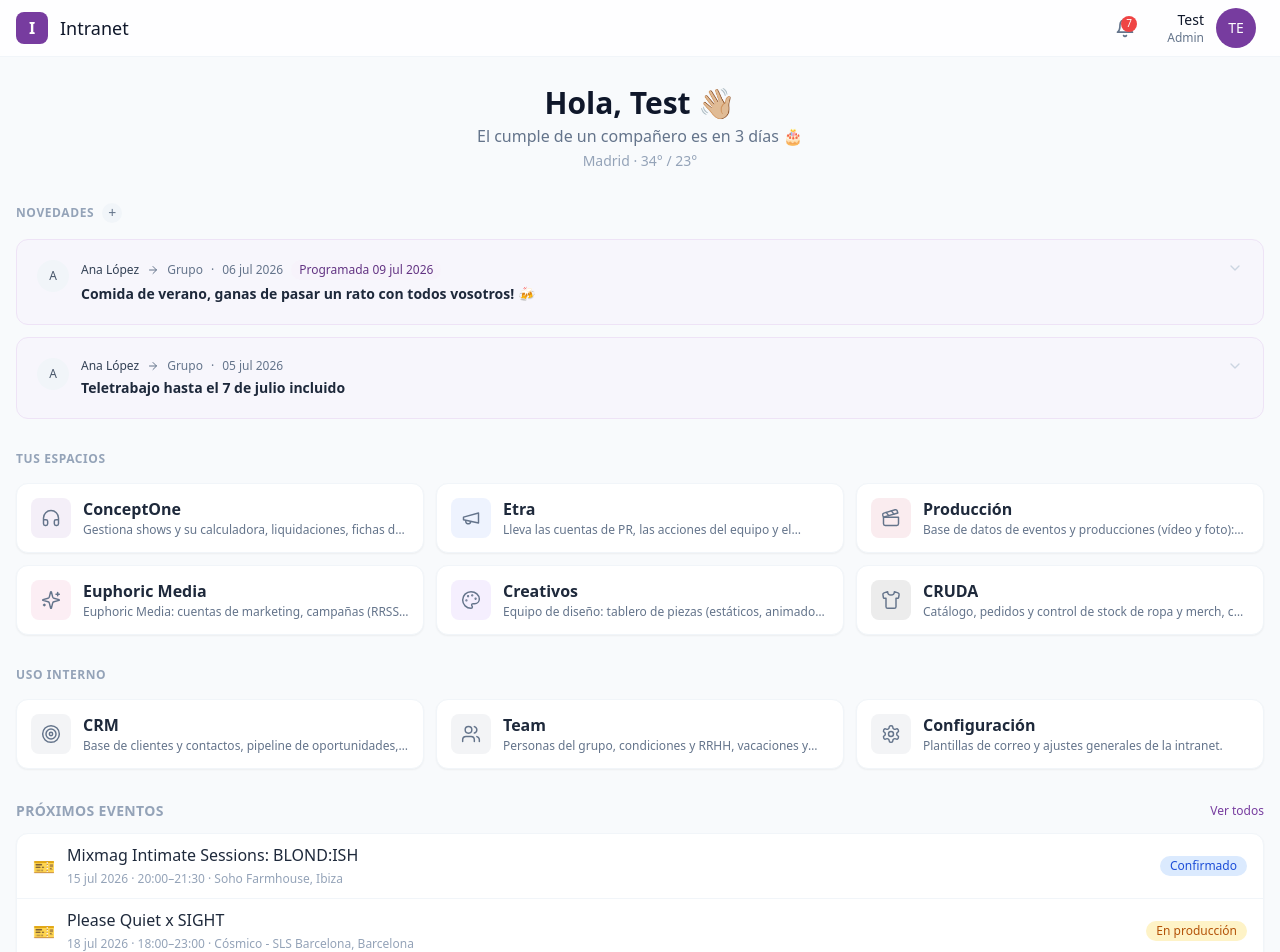
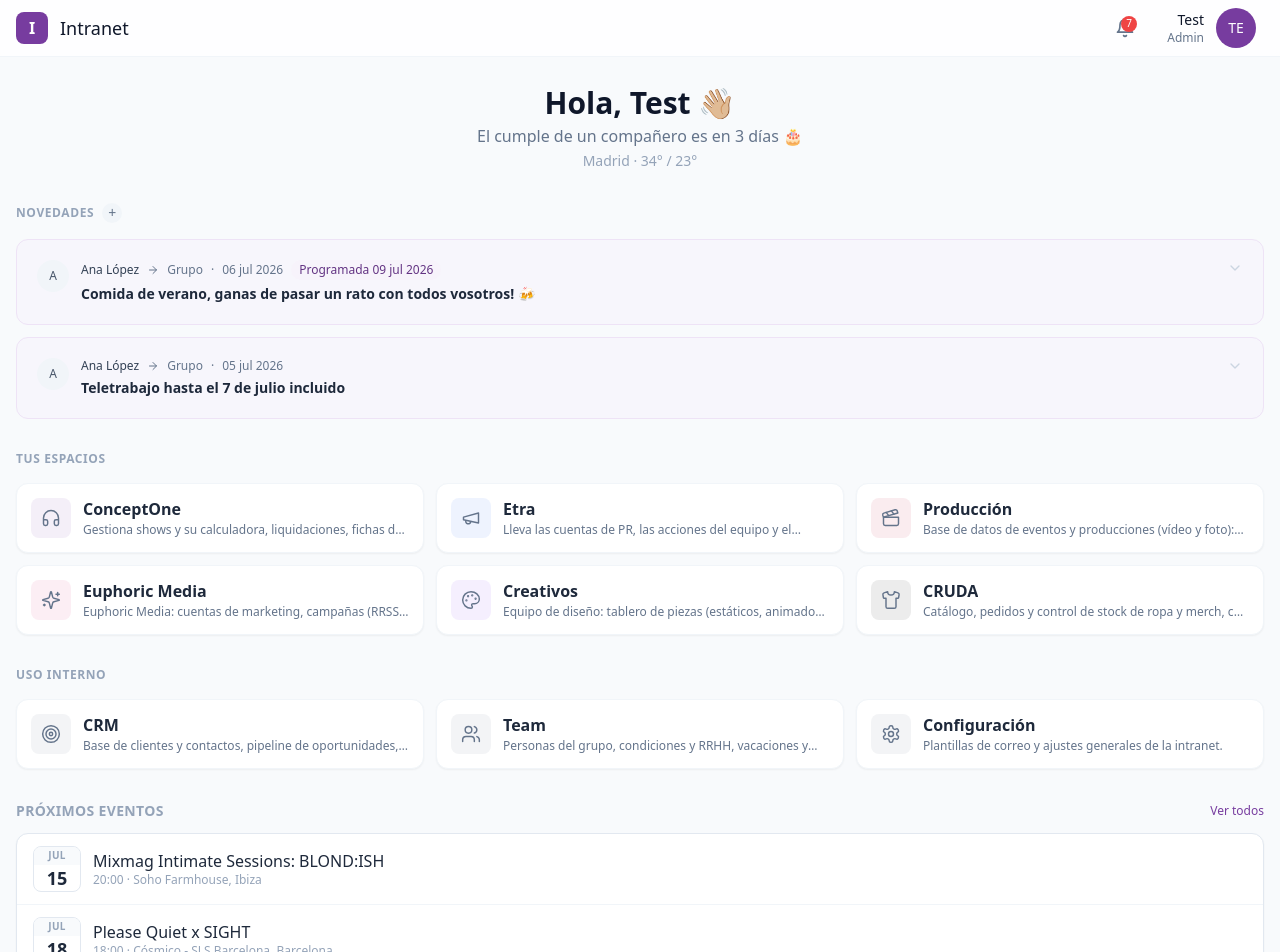
Before and after one commit to Arian1192/intranet-boilerplate, a React (Vite) app: page / in a window 1280 px wide. Shown: the top 952 px of the page. Built offline with nearby package versions, Linux system fonts and the light colour scheme.

Commit message:
feat(home): events column — date badge, no status chips, start-time subtitle

```diff
--- a/src/features/dashboard/UpcomingEvents.tsx
+++ b/src/features/dashboard/UpcomingEvents.tsx
@@ -1,4 +1,4 @@
-import { Badge } from '@/components/ui';
+import { DateBadge } from '@/components/ui';
 import type { Event } from '@/types';
 import { Link } from 'react-router';
 
@@ -6,43 +6,35 @@ export interface UpcomingEventsProps {
   events: Event[];
 }
 
-const STATUS_META: Record<Event['status'], { label: string; variant: 'blue' | 'amber' | 'neutral' }> = {
-  confirmed: { label: 'Confirmado', variant: 'blue' },
-  'in-production': { label: 'En producción', variant: 'amber' },
-  tentative: { label: 'Tentativo', variant: 'neutral' },
-};
-
 export function UpcomingEvents({ events }: UpcomingEventsProps) {
   return (
-    <section className="mb-8">
+    <section className="min-w-0">
       <div className="mb-3 flex items-center justify-between">
         <h2 className="text-sm font-semibold uppercase tracking-wide text-slate-400">
           Próximos eventos
         </h2>
-        <Link to="/produccion" className="text-xs text-brand-600 hover:underline">
+        <Link to="/produccion" className="shrink-0 text-xs text-brand-600 hover:underline">
           Ver todos
         </Link>
       </div>
-      <ul className="divide-y divide-slate-100 overflow-hidden rounded-xl border border-slate-100 bg-white shadow-sm">
+      <ul className="divide-y divide-slate-100 overflow-hidden rounded-xl border border-slate-200 bg-white shadow-sm">
         {events.map((event) => {
-          const status = STATUS_META[event.status];
+          const start = event.timeRange.split(/[–-]/)[0].trim();
           return (
             <li key={event.id}>
-              <Link to={`/produccion/${event.id}`} className="block hover:bg-slate-50">
-                <div className="flex items-center gap-3 px-4 py-2.5">
-                  <span className="text-lg">🎫</span>
-                  <span className="min-w-0 flex-1">
-                    <span className="block truncate font-medium text-slate-800">
-                      {event.title}
-                    </span>
-                    <span className="text-xs text-slate-400">
-                      {event.date} · {event.timeRange} · {event.location}
-                    </span>
+              <Link
+                to={`/produccion/${event.id}`}
+                className="flex items-center gap-3 px-4 py-3 hover:bg-slate-50"
+              >
+                <DateBadge date={event.date} />
+                <span className="min-w-0 flex-1">
+                  <span className="block truncate font-medium text-slate-800">
+                    {event.title}
                   </span>
-                  <Badge variant={status.variant} className="shrink-0">
-                    {status.label}
-                  </Badge>
-                </div>
+                  <span className="block truncate text-xs text-slate-400">
+                    {start} · {event.location}
+                  </span>
+                </span>
               </Link>
             </li>
           );
```
Also changed, not shown: 1 other file (tests, documents, lock files or other folders).
